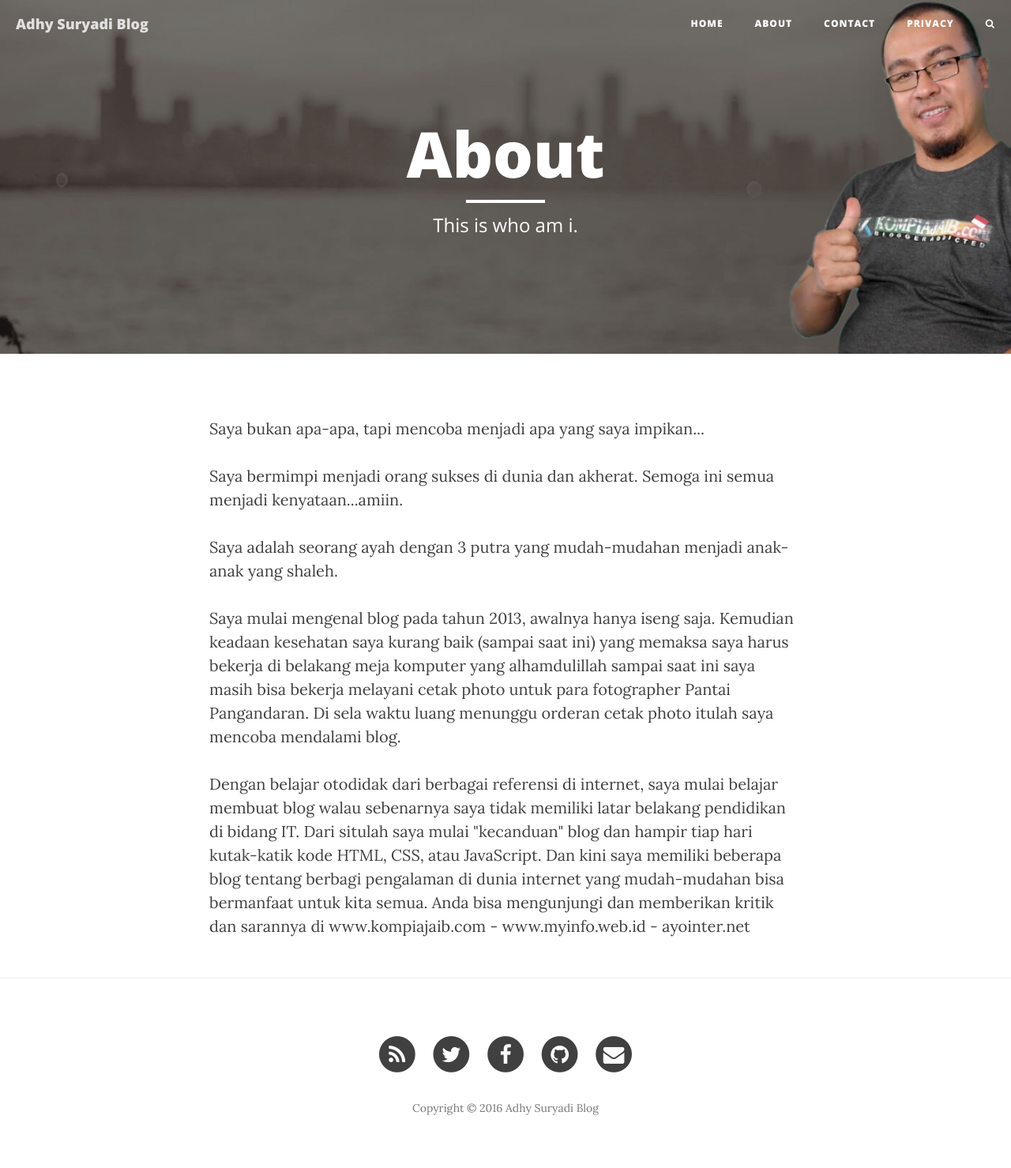
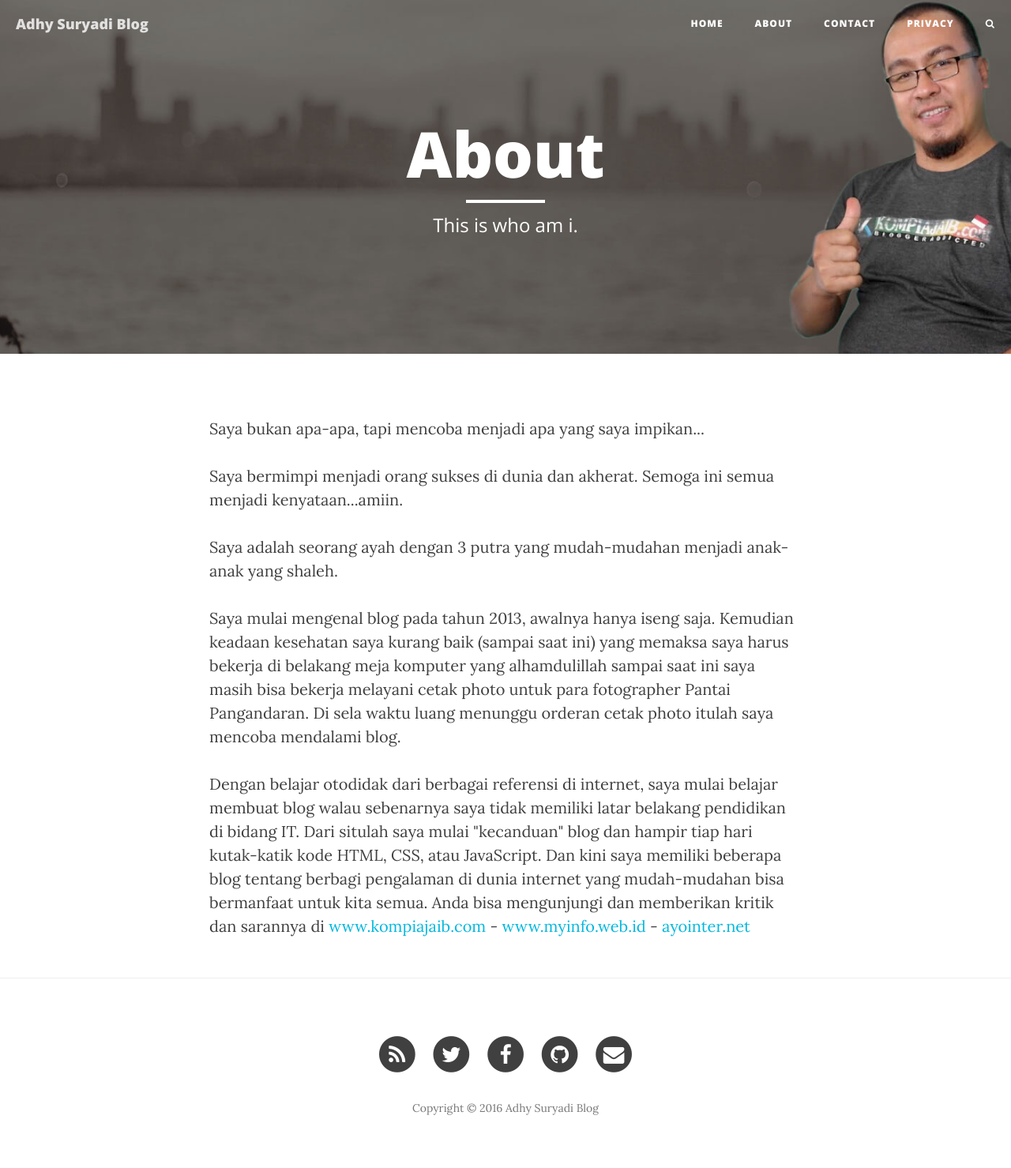
Before and after one commit to KompiAjaib/kompiajaib.github.io, a Jekyll site: the page built from about.html, in a window 1280 px wide. Shown: the whole page at 79% size. Built offline with Jekyll 4.4.1, drawn with Linux system fonts in a browser that asks for light colours; nearby versions of some CDN libraries; comment, search, counter and statistics services are not loaded.

Commit message:
Update clean-blog.css

```diff
--- a/css/clean-blog.css
+++ b/css/clean-blog.css
@@ -29,6 +29,7 @@ p {
 }
 p a {
   text-decoration: none;
+  color: #02b8de;
 }
 h1,
 h2,
```
